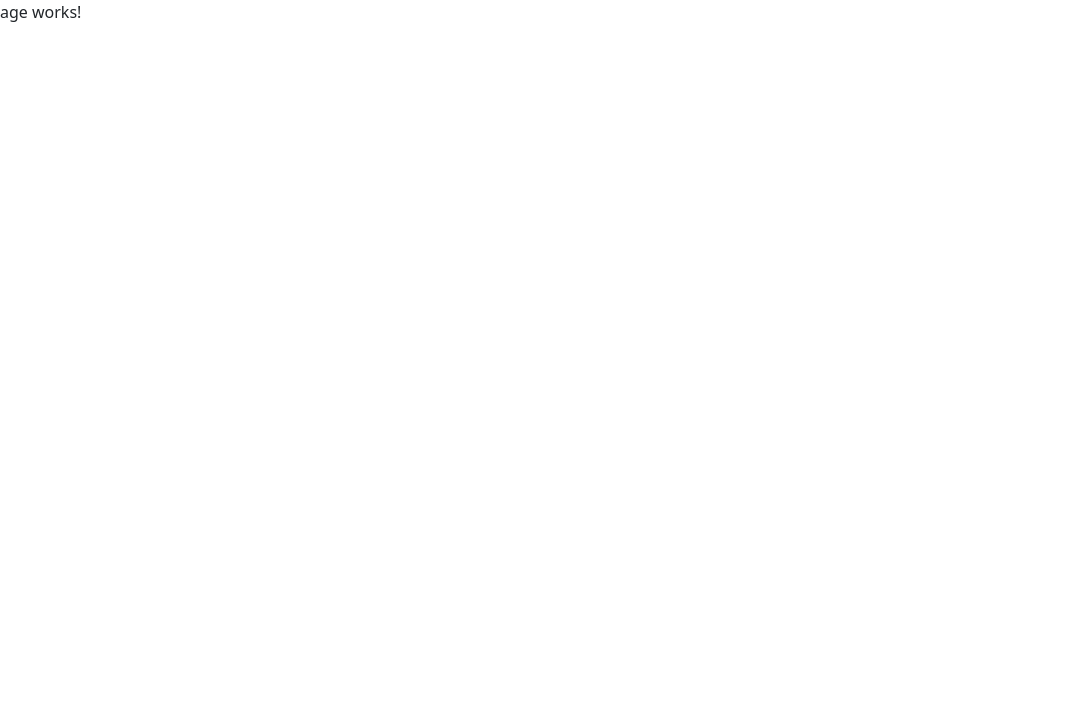
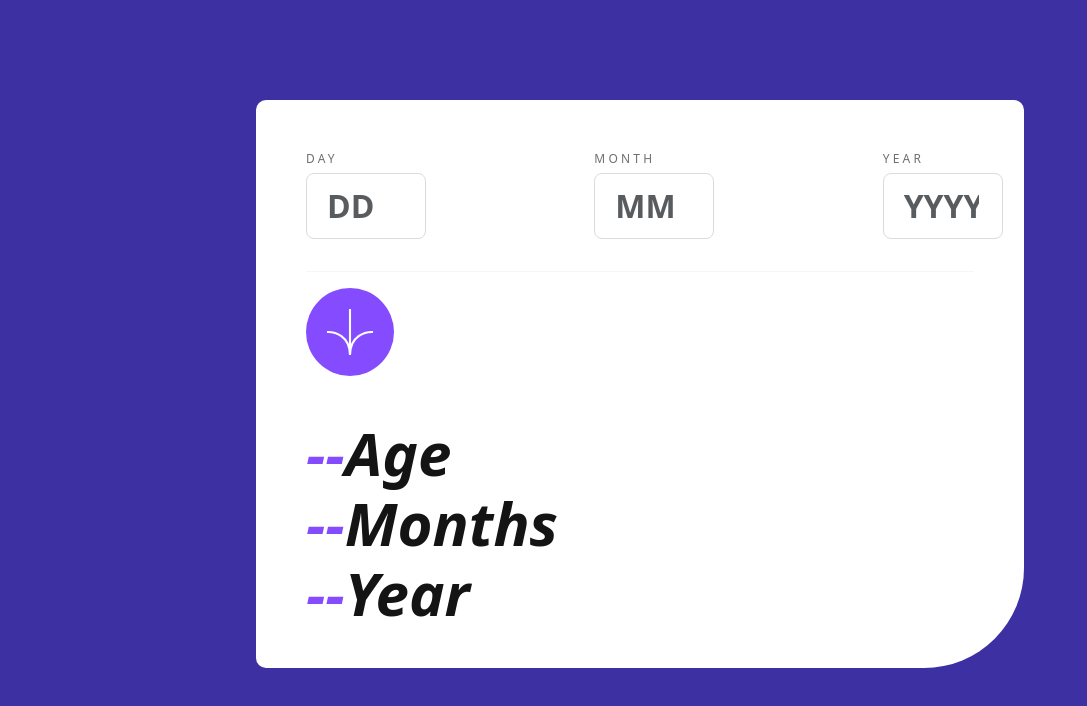
Before and after one commit to Aasthasree/age-calculator, an Angular app: page / in a window 1280 px wide. Shown: the top 706 px of the page, without its empty margins (0-1087 px from the left). Built offline with nearby package versions, Linux system fonts and the light colour scheme.

Commit message:
feat(core): implemented html,css for age calculator ui

```diff
--- a/src/app/age/age.component.html
+++ b/src/app/age/age.component.html
@@ -1 +1,42 @@
-<p>age works!</p>
+
+  <form>
+    <div class="row mb-2 box-inputs">
+      <div class="col-md-2 single-input">
+        <label for="day">DAY</label>
+        <input type="number" placeholder="DD" id="day" class="form-control">
+      </div>
+
+      <div class="col-md-2 single-input">
+        <label for="month">MONTH</label>
+        <input type="number" placeholder="MM" id="month" class="form-control">
+      </div>
+
+      <div class="col-md-2 single-input">
+        <label for="year">YEAR</label>
+        <input type="number" placeholder="YYYY" id="year" class="form-control">
+      </div>
+    </div>
+
+    <div class="container-icon">
+      <hr />
+      <button class="container-icon-image">
+        <img src="./assets/images/icon-arrow.svg" alt="arrow button" />
+      </button>
+    </div>
+
+    <div class="row result-view">
+      <div class="col-md-12 display-font">
+        <label class="displayColor"><span>--</span><strong>Age</strong></label>
+      </div>
+    </div>
+    <div class="row result-view">
+      <div class="col-md-12 display-font">
+        <label class="displayColor"><span>--</span> <strong>Months</strong></label>
+      </div>
+    </div>
+    <div class="row result-view">
+      <div class="col-md-12 display-font">
+        <label class="displayColor"><span>--</span><strong>Year</strong></label>
+      </div>
+    </div>
+  </form>
--- a/src/app/age/age.component.scss
+++ b/src/app/age/age.component.scss
@@ -0,0 +1,75 @@
+.box-inputs{
+  display: flex;
+  flex-direction: row;
+  justify-content: space-between;
+  color: hsl(0, 1%, 44%);
+  text-transform: uppercase;
+}
+
+.single-input{
+  display: flex;
+  flex-direction: column;
+}
+
+.single-input label{
+  letter-spacing: 0.2rem;
+  font-size: 12px;
+  margin-bottom: 5px;
+}
+
+.single-input input{
+  width: 120px;
+  padding: 8px;
+  padding-left: 20px;
+  font-size: 32px;
+  font-weight: 700;
+  border-radius: 8px;
+  border: 1px solid hsl(0, 0%, 86%);
+  color: hsl(0, 0%, 8%);
+}
+
+.single-input input:focus{
+  border: 1px solid hsl(259, 100%, 65%);
+  outline: none;
+}
+
+hr {
+  background-color: #dcdcdc;
+  height: 1px;
+  border: 0;
+}
+
+img {
+  width: 3em;
+  height: 3em;
+}
+
+.container-icon {
+  position: relative;
+  margin: 2em 0 2em 0;
+}
+
+button{
+  padding: 20px;
+  border: none;
+  border-radius: 50%;
+  background-color: hsl(259, 100%, 65%);
+  cursor: pointer;
+  transition: .3s ease;
+}
+
+button:hover{
+  background-color: hsl(0, 0%, 8%);
+}
+
+.result-view{
+  font-size: 60px;
+  font-weight: 700;
+  font-style: italic;
+  margin-bottom: -20px;
+  color: hsl(0, 0%, 8%);
+}
+
+span{
+  color: hsl(259, 100%, 65%);
+}
--- a/src/app/app.component.html
+++ b/src/app/app.component.html
@@ -1 +1,3 @@
-<router-outlet></router-outlet>
+<div class="main">
+  <router-outlet></router-outlet>
+</div>
--- a/src/app/app.component.scss
+++ b/src/app/app.component.scss
@@ -0,0 +1,8 @@
+.main {
+  max-width: 48rem;
+  background: #fff;
+  padding: 50px;
+  margin: 0 auto;
+  margin-top: 100px;
+  border-radius: 10px 10px 100px 10px;
+}
--- a/src/styles.scss
+++ b/src/styles.scss
@@ -1,2 +1,5 @@
 /* You can add global styles to this file, and also import other style files */
-@import '~bootstrap/dist/css/bootstrap.css'
+@import '~bootstrap/dist/css/bootstrap.css';
+body {
+  background-color: #3d30a2;
+}
```
Also changed, not shown: src/assets/images/icon-arrow.svg (added).
